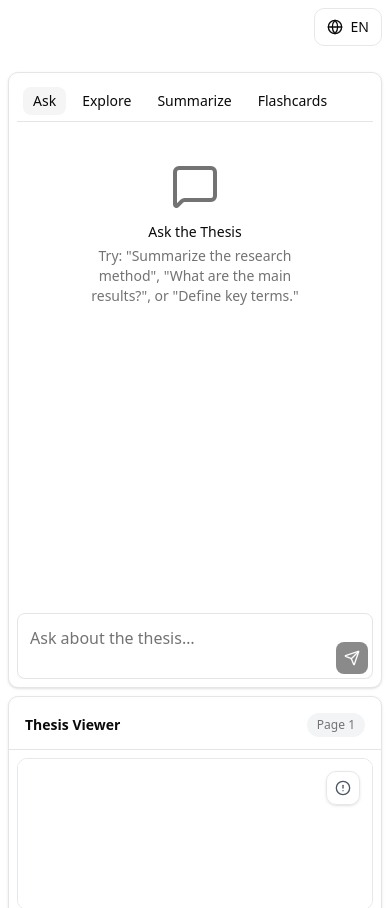
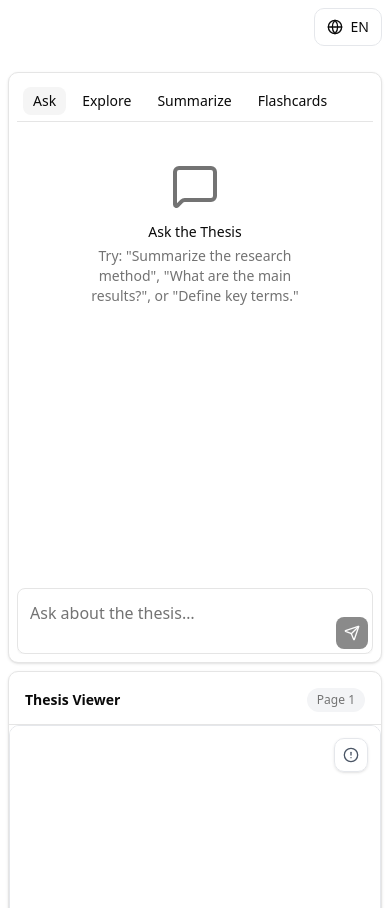
Before and after one commit to AlexCo888/ai-thesis, a Next.js app: page /en in a window 390 px wide. Built offline with nearby package versions, Linux system fonts and the light colour scheme.

Commit message:
Fixed the PDF responsiveness

```diff
--- a/src/app/[locale]/page.tsx
+++ b/src/app/[locale]/page.tsx
@@ -188,8 +188,8 @@ export default function Page() {
     <div className="h-screen flex flex-col overflow-hidden">
       <div className="flex-1 container mx-auto max-w-[1800px] px-2 lg:px-4 py-2 lg:py-4 overflow-y-auto lg:overflow-hidden">
         <div className="flex flex-col lg:grid lg:grid-cols-[1fr_500px] xl:grid-cols-[1fr_600px] 2xl:grid-cols-[1fr_700px] gap-2 lg:gap-4 min-h-full lg:h-full">
-          {/* Left: App - Takes priority on mobile (~73% of initial viewport) */}
-          <div className="flex flex-col border rounded-lg shadow-sm p-2 lg:p-4 bg-white dark:bg-gray-950 overflow-hidden min-h-0 h-[73vh] lg:h-auto shrink-0">
+          {/* Left: App - Takes priority on mobile (~70% of initial viewport) */}
+          <div className="flex flex-col border rounded-lg shadow-sm p-2 lg:p-4 bg-white dark:bg-gray-950 overflow-hidden min-h-0 h-[70vh] lg:h-auto shrink-0">
             <Tabs
               tabs={[
                 { label: t('ask'), content: <RagChat onJumpToPage={(p) => setPdfPage(p)} /> },
@@ -200,8 +200,8 @@ export default function Page() {
             />
           </div>
 
-          {/* Right: PDF pane - Scrollable on mobile with proper minimum height */}
-          <div className="flex flex-col border rounded-lg shadow-sm bg-white dark:bg-gray-950 overflow-hidden min-h-[60vh] lg:min-h-0 lg:flex-1 lg:flex-none lg:h-auto mb-2 lg:mb-0 shrink-0">
+          {/* Right: PDF pane - Full height and properly sized on mobile */}
+          <div className="flex flex-col border rounded-lg shadow-sm bg-white dark:bg-gray-950 overflow-hidden h-[80vh] lg:min-h-0 lg:flex-1 lg:flex-none lg:h-auto mb-4 lg:mb-0 shrink-0">
             <div className="flex-shrink-0 px-4 pt-4 pb-3 border-b flex items-center justify-between">
               <span className="text-sm font-semibold">{tPage('thesisViewer')}</span>
               {pdfPage && (
@@ -210,7 +210,7 @@ export default function Page() {
                 </span>
               )}
             </div>
-            <div className="flex-1 p-2 lg:p-4 overflow-hidden min-h-0">
+            <div className="flex-1 overflow-hidden min-h-0 p-0">
               <PdfPane page={pdfPage} />
             </div>
           </div>
--- a/src/components/PdfPane.tsx
+++ b/src/components/PdfPane.tsx
@@ -71,7 +71,7 @@ export default function PdfPane({ page }: PdfPaneProps) {
   })();
 
   return (
-    <div className="relative w-full h-full bg-gray-50 dark:bg-gray-900 rounded-lg border border-gray-200 dark:border-gray-800 touch-pan-y touch-pan-x" style={{ overflow: 'hidden' }}>
+    <div className="relative w-full h-full bg-gray-50 dark:bg-gray-900 rounded-lg border border-gray-200 dark:border-gray-800 touch-pan-y touch-pan-x min-h-[500px]" style={{ overflow: 'hidden' }}>
       {/* Fallback Options - Show on demand */}
       {showOptions && (
         <div className="absolute inset-0 flex flex-col items-center justify-center bg-white/95 dark:bg-gray-950/95 backdrop-blur-sm z-20 p-6">
@@ -140,12 +140,12 @@ export default function PdfPane({ page }: PdfPaneProps) {
         <AlertCircle className="h-4 w-4 text-gray-600 dark:text-gray-400" />
       </button>
 
-      {/* PDF Iframe - Always visible */}
+      {/* PDF Iframe - Always visible with guaranteed height */}
       <div
-        className="w-full h-full"
+        className="w-full h-full absolute inset-0"
         style={{
-          overflow: isMobile ? 'hidden' : 'auto',
-          position: 'relative'
+          overflow: 'hidden',
+          minHeight: '500px'
         }}
       >
         <iframe
@@ -153,17 +153,15 @@ export default function PdfPane({ page }: PdfPaneProps) {
           key={`pdf-viewer-${retryCount}`}
           title="Thesis PDF Viewer"
           src={pdfUrl}
-          className="w-full h-full border-0 bg-white dark:bg-gray-950"
+          className="w-full h-full border-0 bg-white dark:bg-gray-950 absolute inset-0"
           style={{
-            minHeight: '100%',
+            minHeight: '500px',
             height: '100%',
             width: '100%',
-            maxWidth: '100%',
             display: 'block',
             border: 'none',
             margin: 0,
-            padding: 0,
-            objectFit: isMobile ? 'contain' : 'initial'
+            padding: 0
           }}
           allow="fullscreen"
           loading="lazy"
```
